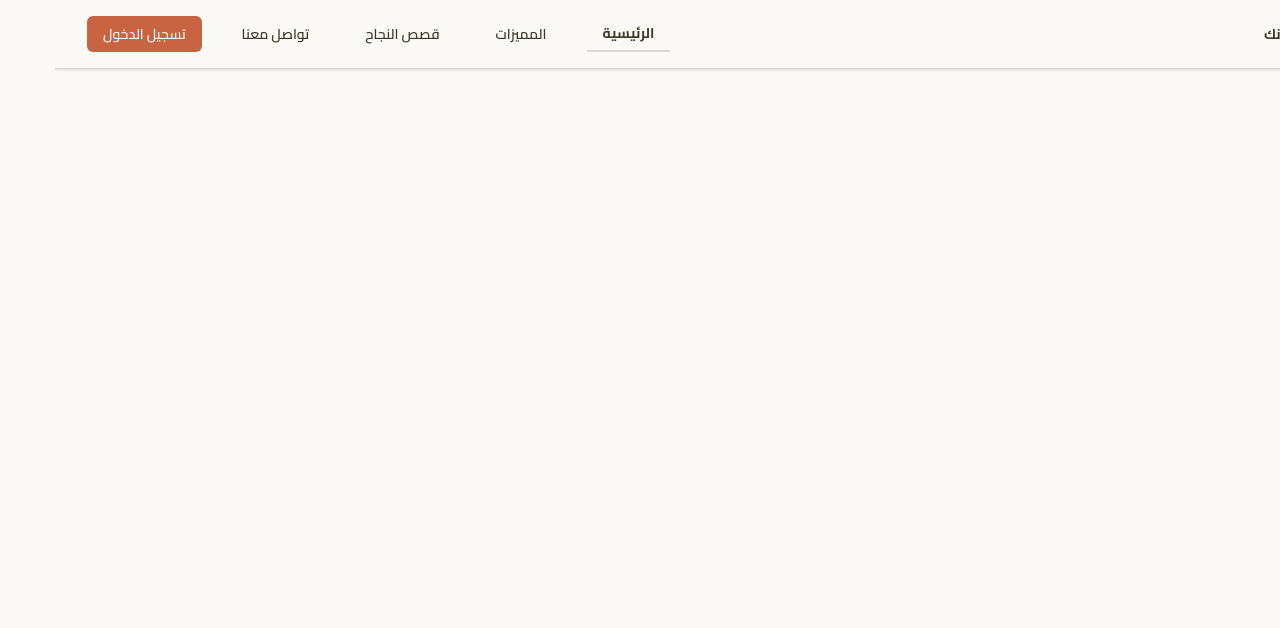
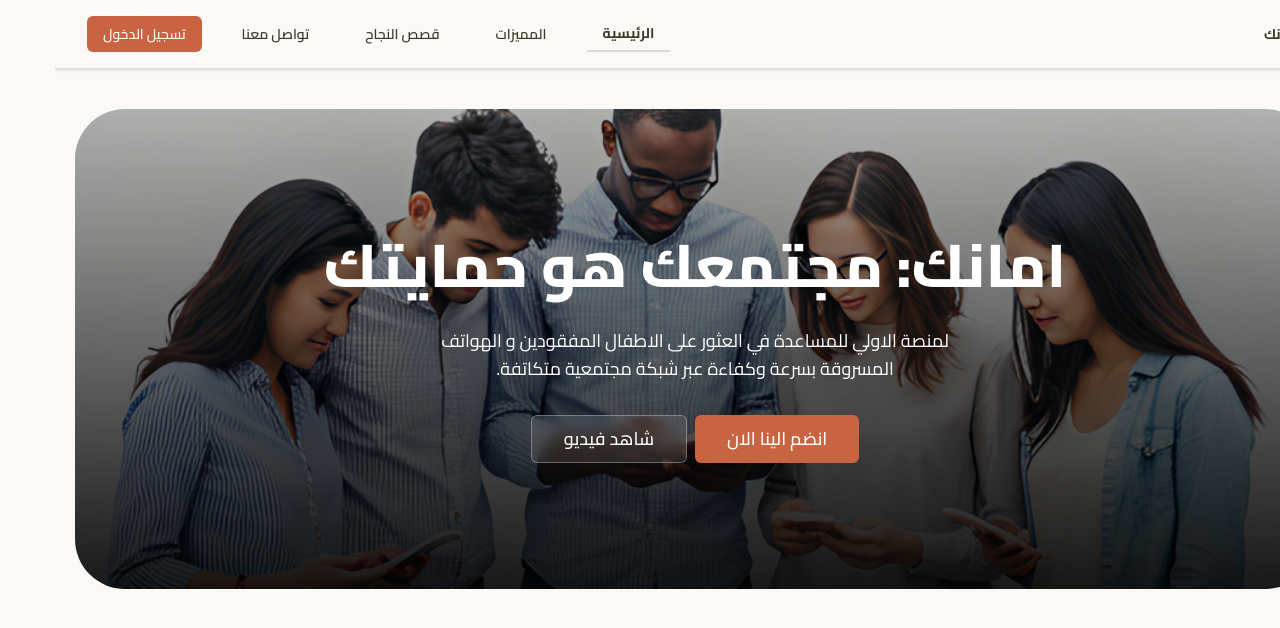
Before and after one commit to Amanak-dev/Amanak, a Next.js app: page / in a window 1280 px wide. Shown: the top 628 px of the page. Built offline with nearby package versions, Linux system fonts and the light colour scheme.

Commit message:
Add Hero section

```diff
--- a/src/app/layout.tsx
+++ b/src/app/layout.tsx
@@ -22,7 +22,7 @@ export default function RootLayout({
     <html lang="ar" dir="rtl">
       <body className={`${cairo.variable} antialiased font-cairo`}>
         <Navbar />
-        <main>{children}</main>
+        <main className="container py-10">{children}</main>
       </body>
     </html>
   );
--- a/src/app/page.tsx
+++ b/src/app/page.tsx
@@ -1,3 +1,9 @@
+import Hero from "@/components/shared/Home/Hero";
+
 export default function Home() {
-  return <></>;
+  return (
+    <>
+      <Hero />
+    </>
+  );
 }
--- a/src/components/shared/Home/Hero.tsx
+++ b/src/components/shared/Home/Hero.tsx
@@ -1,3 +1,49 @@
+import { Button } from "@/components/ui/button";
+import Image from "next/image";
+
 export default function Hero() {
-  return <header></header>;
+  return (
+    <header className="relative h-[60vh] w-full bg-linear-to-t from-black/90 to-black/30 rounded-[50px] overflow-hidden flex flex-col justify-center items-center text-white gap-8 group">
+      <Image
+        src={"/home/hero.png"}
+        alt="people image"
+        fill
+        className="object-cover -z-10 group-hover:scale-105 duration-300"
+        sizes="100vw"
+        priority
+      />
+
+      {/* Hero Details component */}
+      <HeroDetails />
+
+      {/* Hero Action Buttons component */}
+      <ActionButtons />
+    </header>
+  );
 }
+
+function HeroDetails() {
+  return (
+    <div className="flex flex-col justify-center items-center gap-8 text-center">
+      <h1 className="font-extrabold text-6xl">امانك: مجتمعك هو حمايتك</h1>
+      <p className="max-w-lg text-lg">
+        لمنصة الاولي للمساعدة في العثور على الاطفال المفقودين و الهواتف المسروقة
+        بسرعة وكفاءة عبر شبكة مجتمعية متكاتفة.
+      </p>
+    </div>
+  );
+}
+
+function ActionButtons() {
+  return (
+    <div className="flex gap-2">
+      <Button size={"xl"}>انضم الينا الان</Button>
+      <Button
+        size={"xl"}
+        className="bg-white/10 hover:bg-white/20 backdrop-blur-sm border border-white/30 text-white transition-all"
+      >
+        شاهد فيديو
+      </Button>
+    </div>
+  );
+}
--- a/src/components/ui/button.tsx
+++ b/src/components/ui/button.tsx
@@ -1,8 +1,8 @@
-import * as React from "react"
-import { Slot } from "@radix-ui/react-slot"
-import { cva, type VariantProps } from "class-variance-authority"
+import * as React from "react";
+import { Slot } from "@radix-ui/react-slot";
+import { cva, type VariantProps } from "class-variance-authority";
 
-import { cn } from "@/lib/utils"
+import { cn } from "@/lib/utils";
 
 const buttonVariants = cva(
   "inline-flex items-center justify-center gap-2 whitespace-nowrap rounded-md text-sm font-medium transition-all disabled:pointer-events-none disabled:opacity-50 [&_svg]:pointer-events-none [&_svg:not([class*='size-'])]:size-4 shrink-0 [&_svg]:shrink-0 outline-none focus-visible:border-ring focus-visible:ring-ring/50 focus-visible:ring-[3px] aria-invalid:ring-destructive/20 dark:aria-invalid:ring-destructive/40 aria-invalid:border-destructive cursor-pointer",
@@ -24,6 +24,7 @@ const buttonVariants = cva(
         default: "h-9 px-4 py-2 has-[>svg]:px-3",
         sm: "h-8 rounded-md gap-1.5 px-3 has-[>svg]:px-2.5",
         lg: "h-10 rounded-md px-6 has-[>svg]:px-4",
+        xl: "h-12 rounded-md px-8 has-[>svg]:px-6 text-lg",
         icon: "size-9",
         "icon-sm": "size-8",
         "icon-lg": "size-10",
@@ -34,7 +35,7 @@ const buttonVariants = cva(
       size: "default",
     },
   }
-)
+);
 
 function Button({
   className,
@@ -44,9 +45,9 @@ function Button({
   ...props
 }: React.ComponentProps<"button"> &
   VariantProps<typeof buttonVariants> & {
-    asChild?: boolean
+    asChild?: boolean;
   }) {
-  const Comp = asChild ? Slot : "button"
+  const Comp = asChild ? Slot : "button";
 
   return (
     <Comp
@@ -56,7 +57,7 @@ function Button({
       className={cn(buttonVariants({ variant, size, className }))}
       {...props}
     />
-  )
+  );
 }
 
-export { Button, buttonVariants }
+export { Button, buttonVariants };
```
Also changed, not shown: public/home/hero.png (added).
